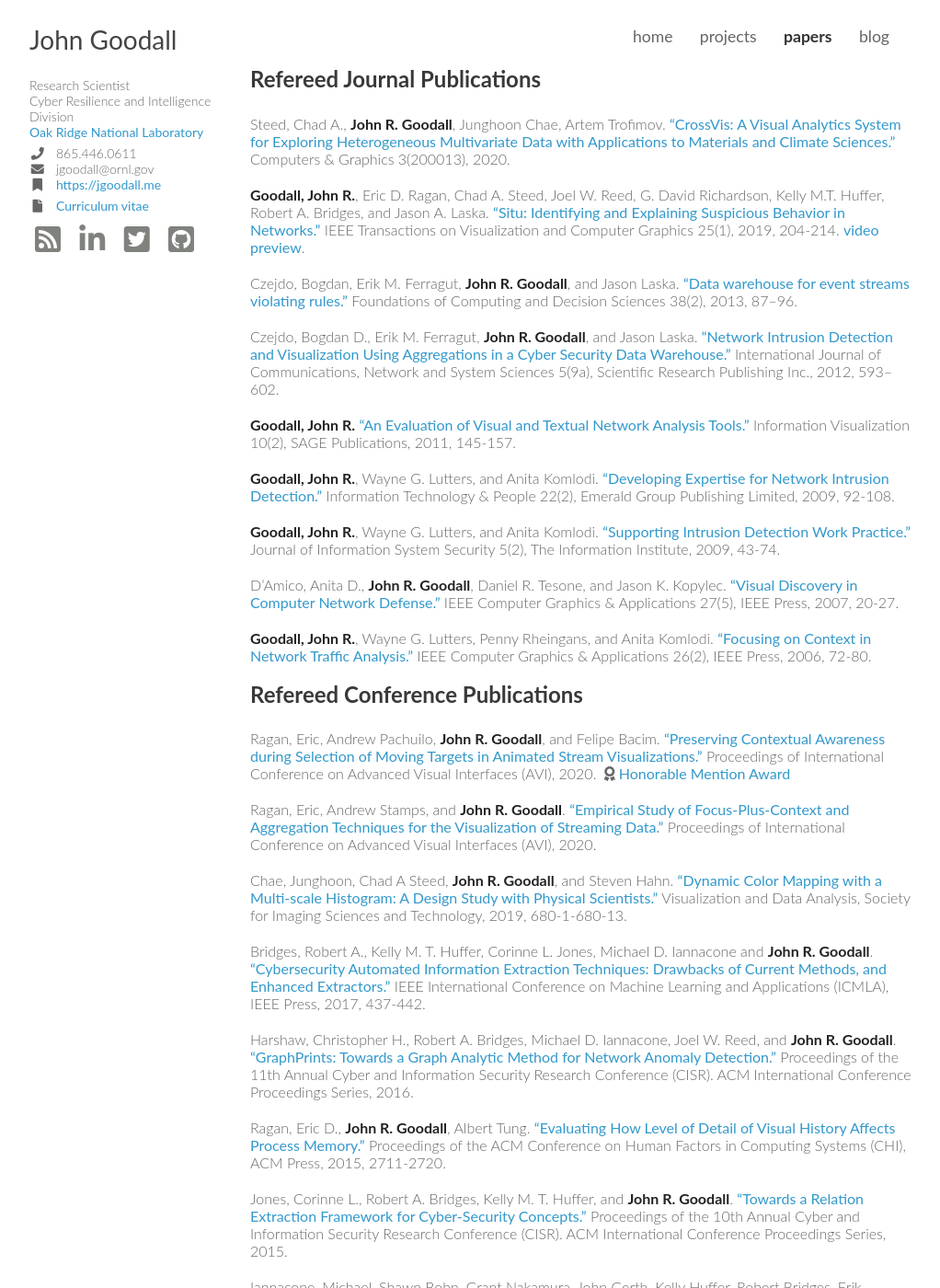
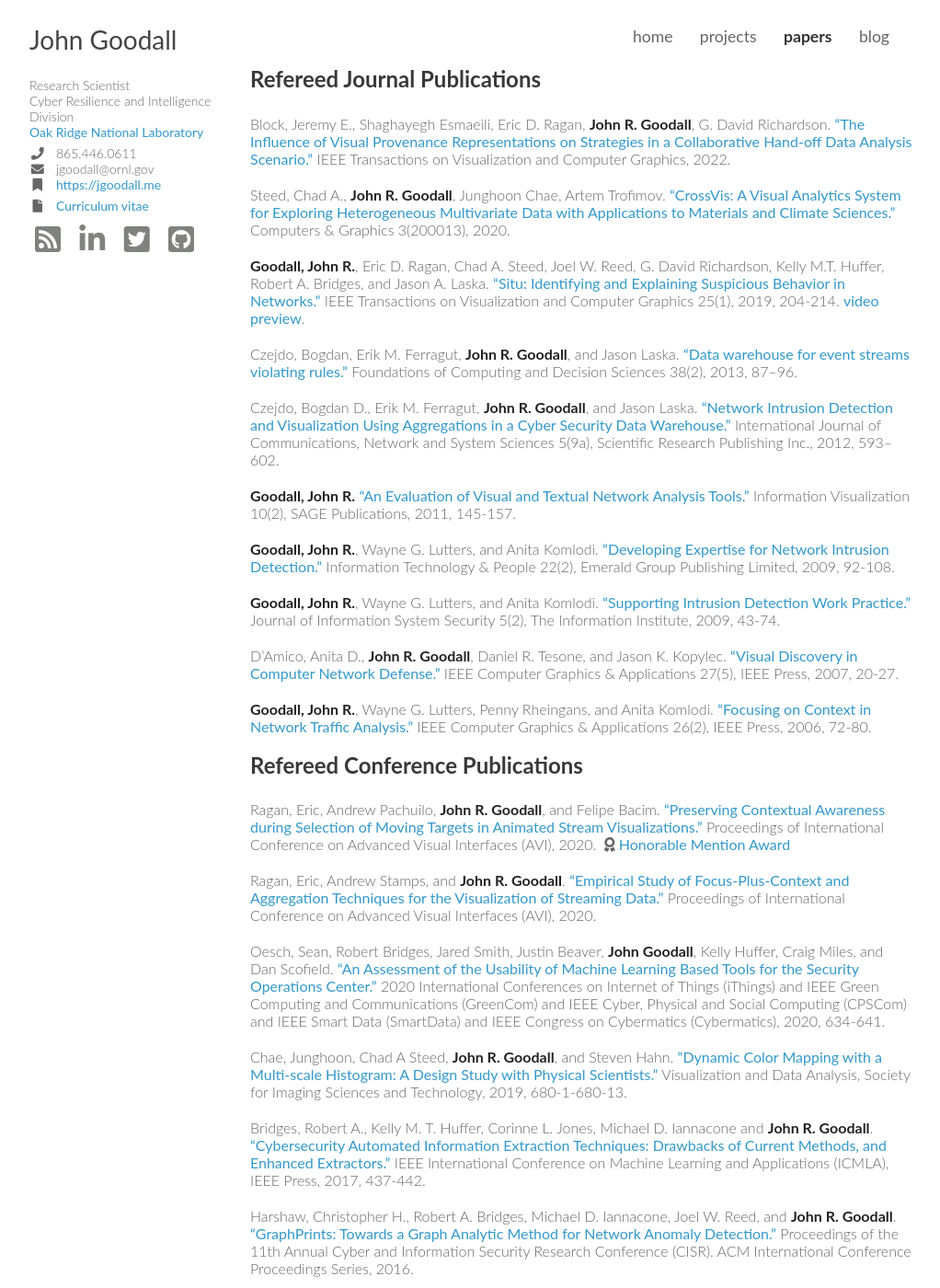
Before and after one commit to jgoodall/jgoodall.github.io, a Jekyll site: the page built from papers/index.md, in a window 1280 px wide and 1400 px high. Shown: the whole window at 92% size, without its empty margins (128-1150 px from the left). Built offline with Jekyll 4.4.1, drawn with Linux system fonts in a browser that asks for light colours; nearby versions of some CDN libraries.

Commit message:
added VIS 22 and Sean papers

```diff
--- a/papers/index.md
+++ b/papers/index.md
@@ -4,6 +4,8 @@ title: Papers
 ---
 
 ## Refereed Journal Publications
+
+Block, Jeremy E., Shaghayegh Esmaeili, Eric D. Ragan, **John R. Goodall**, G. David Richardson. ["The Influence of Visual Provenance Representations on Strategies in a Collaborative Hand-off Data Analysis Scenario."](https://doi.org/10.1109/TVCG.2022.3209495) IEEE Transactions on Visualization and Computer Graphics, 2022.
 
 Steed, Chad A., **John R. Goodall**, Junghoon Chae, Artem Trofimov. ["CrossVis: A Visual Analytics System for Exploring Heterogeneous Multivariate Data with Applications to Materials and Climate Sciences."](https://doi.org/10.1016/j.gvc.2020.200013) Computers & Graphics 3(200013), 2020.
 
@@ -29,6 +31,8 @@ D'Amico, Anita D., **John R. Goodall**, Daniel R. Tesone, and Jason K. Kopylec.
 Ragan, Eric, Andrew Pachuilo, **John R. Goodall**, and Felipe Bacim. ["Preserving Contextual Awareness during Selection of Moving Targets in Animated Stream Visualizations."](https://dl.acm.org/doi/10.1145/3399715.3399832?cid=81100461685) Proceedings of International Conference on Advanced Visual Interfaces (AVI), 2020. <i class='fas fa-fw fa-award'></i>[Honorable Mention Award](https://sites.google.com/unisa.it/avi2020/program/awards)
 
 Ragan, Eric, Andrew Stamps, and **John R. Goodall**. ["Empirical Study of Focus-Plus-Context and Aggregation Techniques for the Visualization of Streaming Data."](https://dl.acm.org/doi/10.1145/3399715.3399832?cid=81100461685) Proceedings of International Conference on Advanced Visual Interfaces (AVI), 2020.
+
+Oesch, Sean, Robert Bridges, Jared Smith, Justin Beaver, **John Goodall**, Kelly Huffer, Craig Miles, and Dan Scofield. ["An Assessment of the Usability of Machine Learning Based Tools for the Security Operations Center."](https://doi.org/10.1109/iThings-GreenCom-CPSCom-SmartData-Cybermatics50389.2020.00111) 2020 International Conferences on Internet of Things (iThings) and IEEE Green Computing and Communications (GreenCom) and IEEE Cyber, Physical and Social Computing (CPSCom) and IEEE Smart Data (SmartData) and IEEE Congress on Cybermatics (Cybermatics), 2020, 634-641.
 
 Chae, Junghoon, Chad A Steed, **John R. Goodall**, and Steven Hahn. ["Dynamic Color Mapping with a Multi-scale Histogram: A Design Study with Physical Scientists."](https://doi.org/10.2352/ISSN.2470-1173.2019.1.VDA-680) Visualization and Data Analysis, Society for Imaging Sciences and Technology, 2019, 680-1-680-13.
 
```
